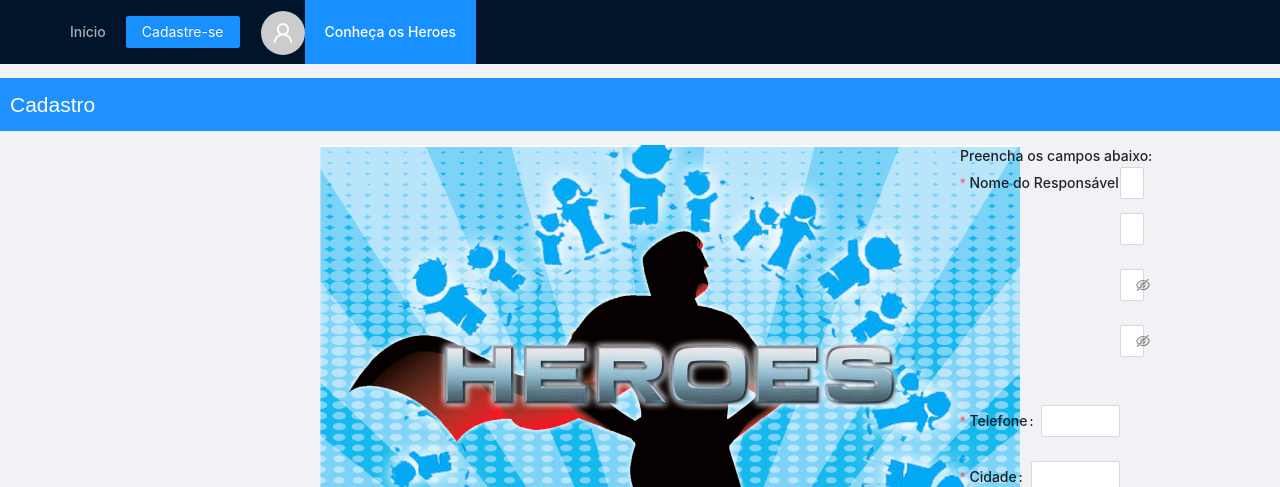
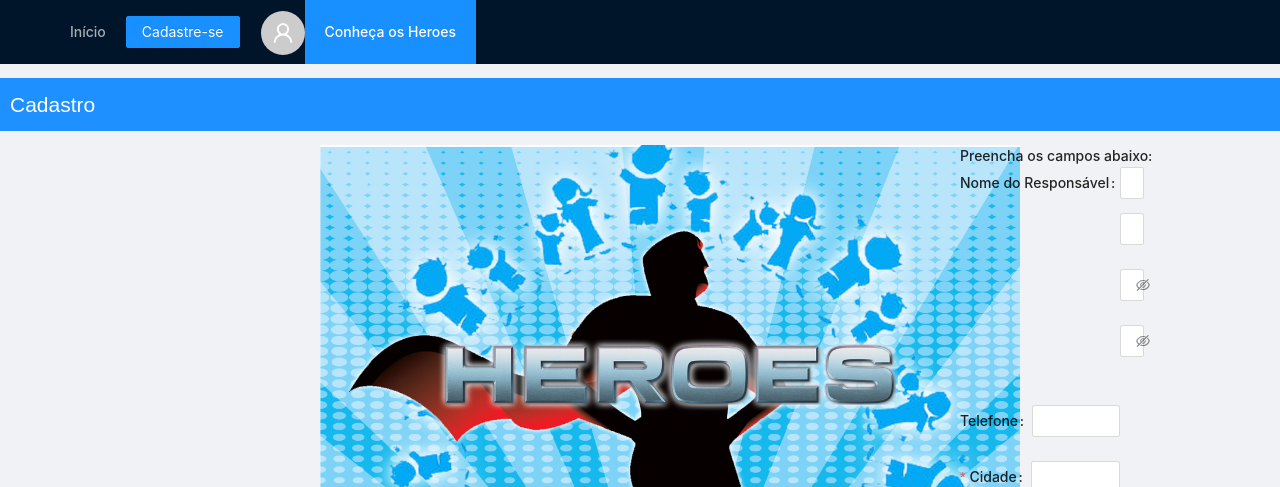
Before and after one commit to gxstav/Situacao-Aprendizado3-2020, a React (Create React App) app in the folder frontend/: page /cadastro in a window 1280 px wide. Shown: the top 487 px of the page. Built offline with nearby package versions, Linux system fonts and the light colour scheme.

Commit message:
Mudanças no register

```diff
--- a/frontend/src/pages/Cadastro/index.jsx
+++ b/frontend/src/pages/Cadastro/index.jsx
@@ -33,6 +33,7 @@ const meuregistro = {
 
 };
 
+
 /*
 const validateMessages = {
   required: '${label} is required!',
@@ -45,6 +46,10 @@ const validateMessages = {
   },
 };
  */
+
+function Registrado(){
+  return console.log("REGISTRADO");
+}
 
 function Cadastro(){
 
@@ -76,7 +81,7 @@ function Cadastro(){
 
     <Content style={meuregistro}>
      <Form name="cadastro" onSubmit={handleCadastro}>
-      <Form.Item name="nome" label="Nome do Responsável" rules={[{ required: true }]}>
+      <Form.Item name="nome" label="Nome do Responsável">
         <Input />
 
         <p></p>
@@ -126,7 +131,7 @@ function Cadastro(){
       </Form.Item>
 
       </Form.Item>
-      <Form.Item name="telefone" label="Telefone" rules={[{ type: 'tel' , required: true }]}>
+      <Form.Item name="telefone" label="Telefone" type="number">
         <Input/>
       </Form.Item>
 
@@ -145,10 +150,11 @@ function Cadastro(){
         <Input.TextArea />
       </Form.Item>
       <Form.Item>
-        <Button type="primary" htmlType="submit">
+        <Button type="primary" htmlType="submit" onSubmit={Registrado()}>
           Registrar
         </Button>
       </Form.Item>
+
     </Form>
     </Content>
 
--- a/frontend/src/pages/Home/index.jsx
+++ b/frontend/src/pages/Home/index.jsx
@@ -5,7 +5,7 @@ import Carousel from '../../components/Carousel'
 import Feed from '../../components/Feed'
 import Footer from '../../components/Footer'
 import Filter from '../../components/Filter'
-import { Row, Col } from 'antd';
+import { Row, Col } from 'antd'
 //
 // PODE IMPORTAR LOGOS, SVG, COMPONENTES AQUI
 //
```
